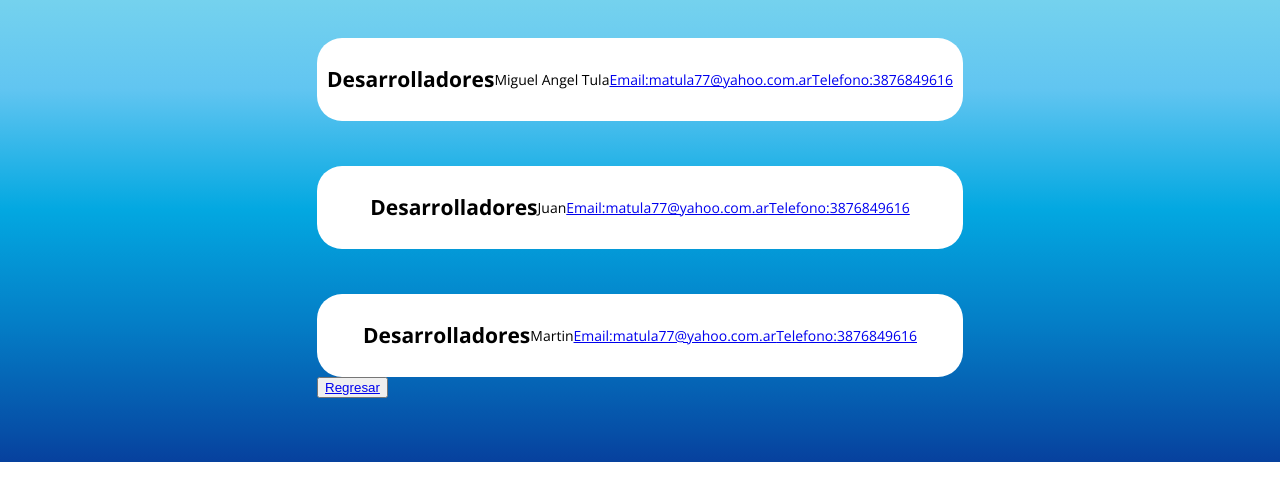
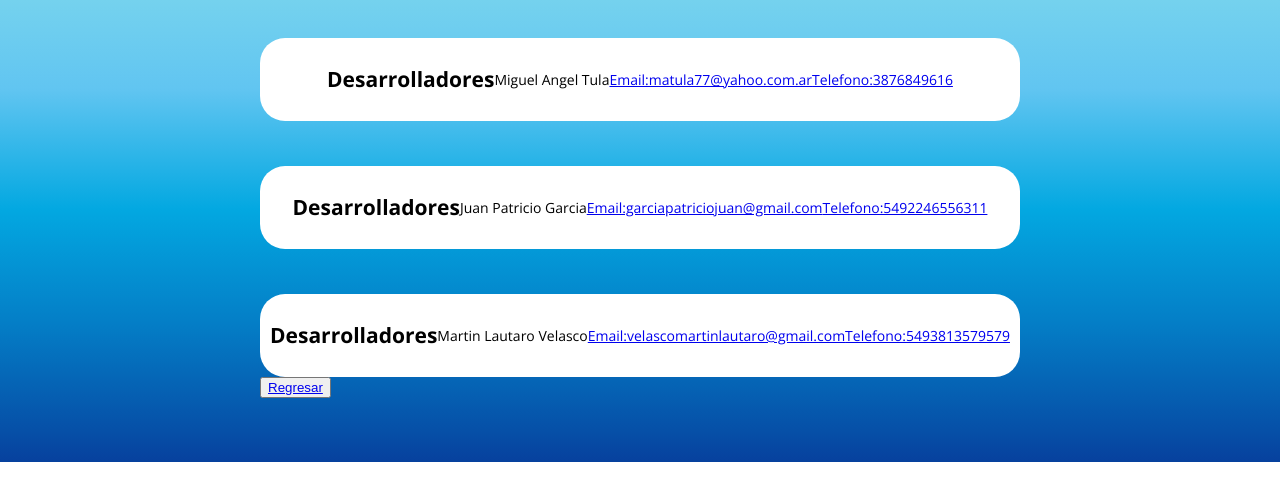
Before and after one commit to matula77/Repo-G-16, a plain HTML site: page sitio/contacto.html in a window 1280 px wide. Shown: the part 177-656 px from the top of the page. Drawn offline with nearby package versions, Linux system fonts and the light colour scheme; files that its build step writes are made by us from their sources; files whose address does not match are found by name; a web font is replaced by a local one.

Commit message:
subo datos en la pagina contacto

```diff
--- a/sitio/contacto.html
+++ b/sitio/contacto.html
@@ -49,11 +49,11 @@
           </div>
           <div class="block">
             <h2>Desarrolladores</h2>
-            <label>Juan </label>
+            <label>Juan Patricio Garcia </label>
             <br>
-            <label><a href="mailto:matula77@yahoo.com.ar">Email:matula77@yahoo.com.ar</a></label>
+            <label><a href="mailto:garciapatriciojuan@gmail.com">Email:garciapatriciojuan@gmail.com</a></label>
             <br>
-            <label><a href="https://wa.me/5493876849616">Telefono:3876849616</a></label>
+            <label><a href="https://wa.me/5492246556311">Telefono:5492246556311</a></label>
             <br>
             <label></label><br>
             <label></label><br>
@@ -61,11 +61,11 @@
             </div>
             <div class="block">
                 <h2>Desarrolladores</h2>
-                <label>Martin </label>
+                <label>Martin Lautaro Velasco </label>
                 <br>
-                <label><a href="mailto:matula77@yahoo.com.ar">Email:matula77@yahoo.com.ar</a></label>
+                <label><a href="mailto:velascomartinlautaro@gmail.com">Email:velascomartinlautaro@gmail.com</a></label>
                 <br>
-                <label><a href="https://wa.me/5493876849616">Telefono:3876849616</a></label>
+                <label><a href="https://wa.me/5493813579579">Telefono:5493813579579</a></label>
                 <br>
                 <label></label><br>
 
```
